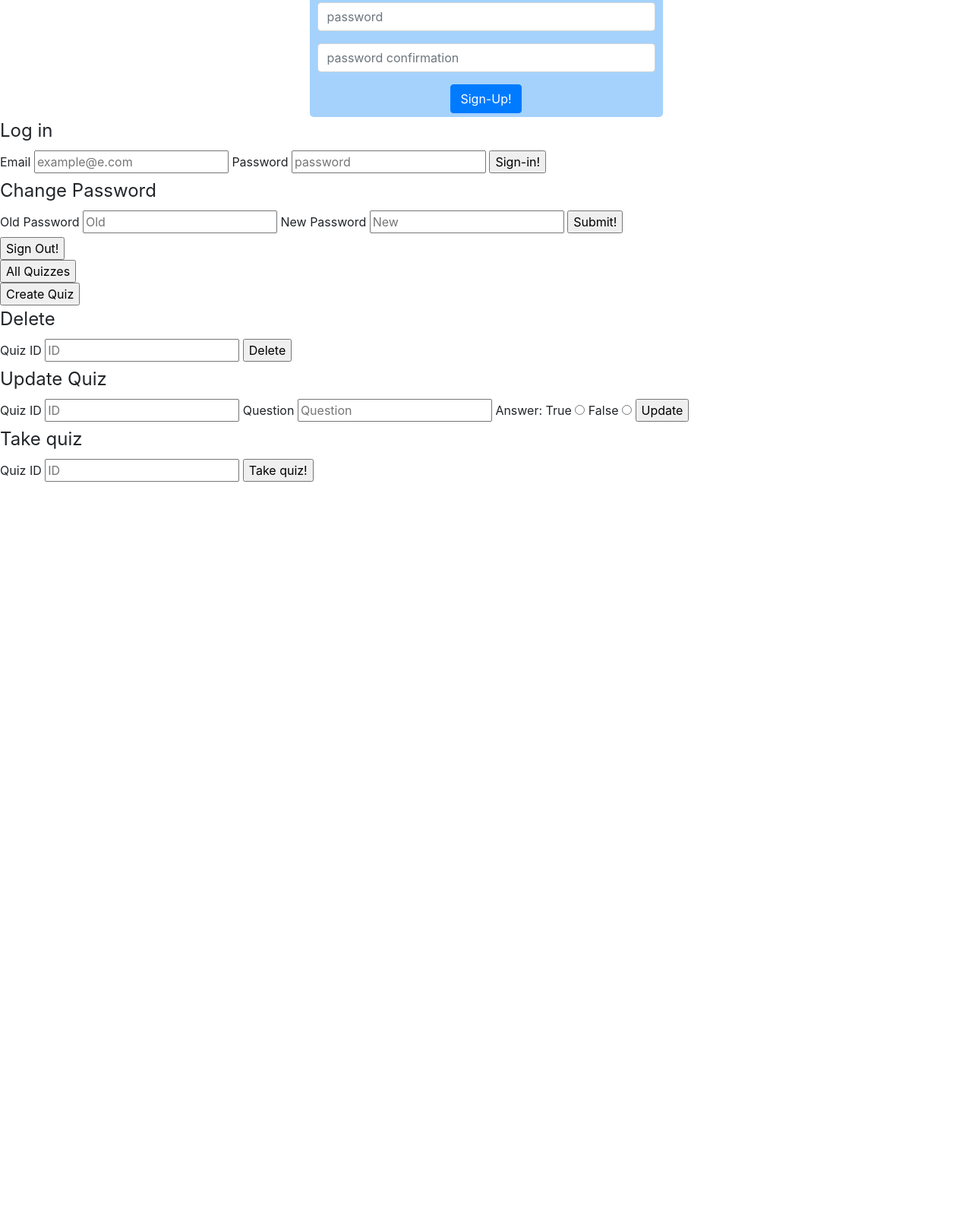
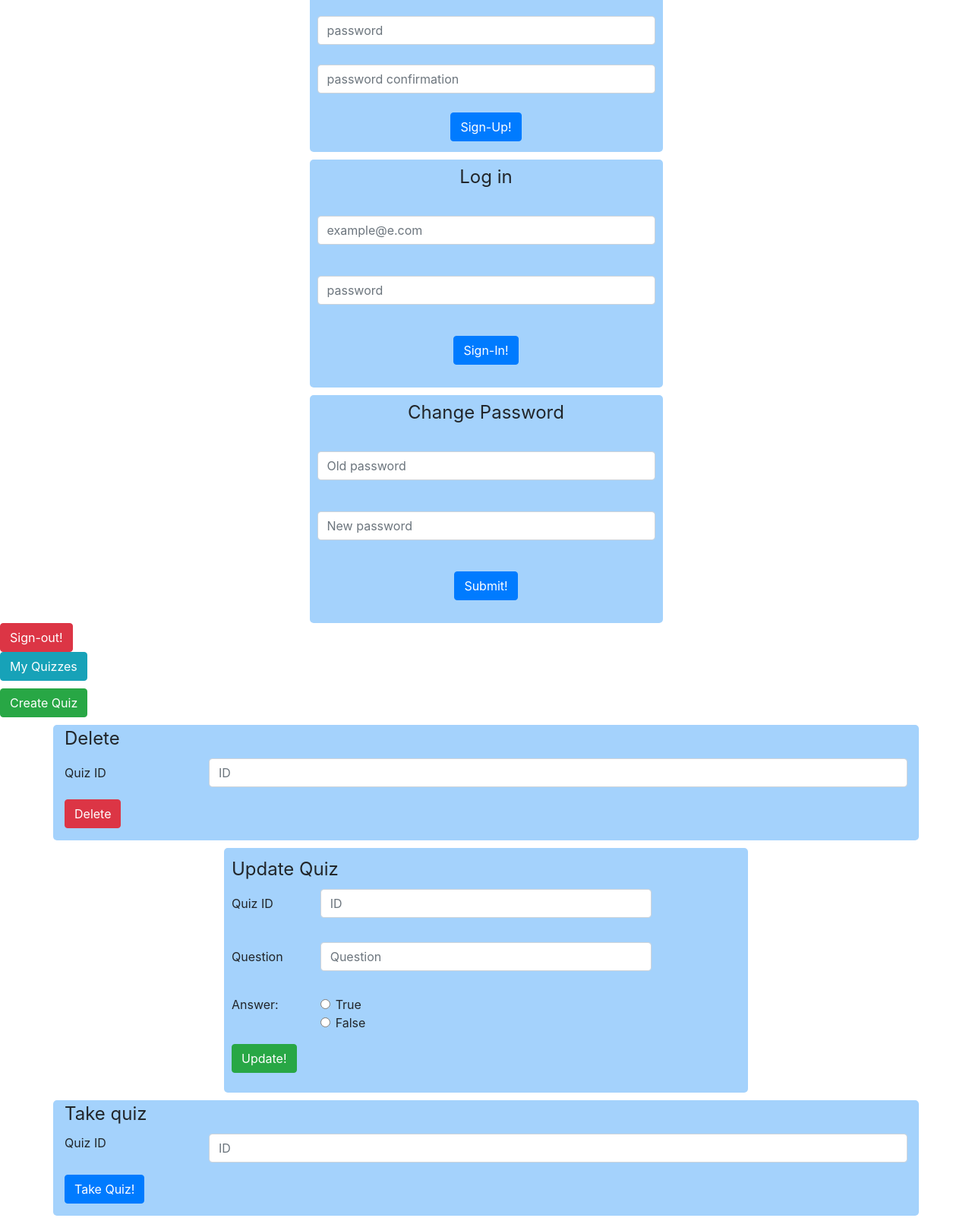
Before and after one commit to guyfredw/quiz-app-client, a website built with webpack: page index.html in a window 1280 px wide. Shown: the part 164-1767 px from the top of the page at 76% size. Before the commit the page ends 819 px from the top, so only its background shows below. Built offline with nearby package versions, Linux system fonts and the light colour scheme.

Commit message:
Styling with Bootstrap
Styled forms and buttons

```diff
--- a/assets/scripts/app.js
+++ b/assets/scripts/app.js
@@ -35,4 +35,6 @@ $(() => {
   $('#take-quiz').on('submit', quizEvents.onShowQuiz)
   // Test quiz form
   $('#show-quiz').on('submit', quizEvents.onTakeQuiz)
+  // hide myTest
+  $('#myTest').hide()
 })
--- a/assets/scripts/quiz/events.js
+++ b/assets/scripts/quiz/events.js
@@ -88,6 +88,7 @@ const onTakeQuiz = function (event) {
   console.log('isCorrect: ' + store.isCorrect)
 
   const myAnswer = Boolean(data.quiz.isCorrect)
+
   if (myAnswer === store.isCorrect) {
     ui.correctAnswer()
   } else if (myAnswer !== store.isCorrect) {
--- a/assets/scripts/quiz/ui.js
+++ b/assets/scripts/quiz/ui.js
@@ -3,14 +3,20 @@ const store = require('./../store')
 const onGetQuizzesSuccess = function (response) {
   // clear the display quiz div
   $('#display-quizzes').html('')
+  // set the height for the display
+  $('#display-quizzes').css('height', '200px')
+  $('#display-quizzes').css('border', 'solid gray')
+  $('#display-quizzes').css('border-width', '1px')
+
   // display all the quizzes
   response.quizzes.forEach(quiz => {
     $('#display-quizzes').append(`
+      <div class='myQuiz'>
       <h5> ${quiz.text} </h5>
       <h6> ${quiz._id} </h6>
       <p> A) True </p>
       <p> B) False </p>
-      <p> Answer: ${quiz.isCorrect}</p>
+      </div>
       `)
   })
 }
@@ -69,6 +75,7 @@ const onShowQuizFail = function () {
 
 // function called by onShowQuizSuccess to display the quiz in the browser
 const displayQuiz = function (response) {
+  $('#myTest').show()
   $('#show-quiz').html('')
   $('#show-quiz').append(`
     <h5> ${response.quiz.text} </h5>
@@ -76,7 +83,7 @@ const displayQuiz = function (response) {
     <input type='radio' name=quiz[isCorrect] value='true'>
     <label for='false'>False</label>
     <input type='radio' name=quiz[isCorrect] value=''>
-    <input type='submit' value='Submit'>
+    <button type='submit' class='btn btn-primary'>Submit</button>
     `)
   // to facilitate the comparison between the strings it is easier
   // to use a falsy value for the false radio input
--- a/assets/styles/index.scss
+++ b/assets/styles/index.scss
@@ -1,4 +1,9 @@
 @import '~bootstrap/scss/bootstrap';
+
+h1 {
+  text-align: center;
+  color: #308dff;
+}
 
 .form-row {
   width: 50%;
@@ -8,4 +13,45 @@
   background-color: #a4d2fc;
   border-radius: 5px;
   padding: 5px;
+  height:300px;
 }
+
+.container {
+  margin-top: 10px;
+}
+
+#create-quiz-form, #update-quiz-form {
+  background-color: #a4d2fc ;
+  padding: 10px;
+  max-width: 690px;
+  margin: 0 auto;
+  border-radius: 5px;
+}
+
+#display-quizzes {
+  overflow-y: scroll;
+  margin: 0 auto;
+}
+
+.myQuiz {
+  background-color: white;
+  border-radius: 5px;
+  border: solid gray;
+  width: 50%;
+  padding: 10px;
+  margin: 0 auto;
+  margin-bottom: 5px;
+  margin-top: 5px;
+}
+
+.del-row {
+  background-color: #a4d2fc;
+  border-radius: 5px;
+}
+
+#myTest {
+  background-color: #a4d2fc;
+  border-radius: 5px;
+  padding: 10px;
+  margin: 0 auto;
+}
--- a/index.html
+++ b/index.html
@@ -12,13 +12,11 @@
       <script src="public/application.js" type="text/javascript" charset="utf-8" defer></script>
     </head>
     <body>
-      <div class='page-header'>
       <h1>Quizo</h1>
-    </div>
       <p id='update'></p>
       <!-- sign up form -->
+      <div class='container sign-up'>
       <form id='sign-up-form'>
-        <div class='container sign-up'>
         <div class='form-row'>
         <div class='col-12'>
         <legend>Register</legend>
@@ -39,81 +37,191 @@
         <button type='submit' class="btn btn-primary">Sign-Up!</button>
       </div>
       </div>
+      </form>
+      </div>
+
+      <!-- sign in form -->
+      <div class='container'>
+      <form id='sign-in-form'>
+          <div class='form-row'>
+        <div class='col-12'>
+        <legend>Log in</legend>
+      </div>
+        <div class='form-group col-12'>
+        <label for='sign-in-email' class='sr-only'>Email</label>
+        <input type='email' class="form-control" name=credentials[email] placeholder="example@e.com">
+      </div>
+      <div class='form-group col-12'>
+        <label for='sign-in-password' class='sr-only'>Password</label>
+        <input type='password' class="form-control" name=credentials[password] placeholder='password'>
+      </div>
+      <div class='col-12'>
+        <button type='submit' class='btn btn-primary'>Sign-In!</button>
+      </div>
+    </div>
+    </form>
+    </div>
+
+
+      <!-- change password form -->
+      <div class='container'>
+      <form id='change-pass-form'>
+        <div class='form-row'>
+          <div class='col-12'>
+        <legend>Change Password</legend>
+      </div>
+      <div class='form-group col-12'>
+        <label for='Old Password' class='sr-only'>Old Password</label>
+        <input type='password' class="form-control" name=passwords[old] placeholder='Old password'>
+      </div>
+      <div class='form-group col-12'>
+        <label for='New Password' class='sr-only'>New Password</label>
+        <input type='password' class="form-control" name=passwords[new] placeholder='New password'>
+      </div>
+      <div class='col-12'>
+        <button type='submit' class='btn btn-primary'>Submit!</button>
+      </div>
       </div>
       </form>
-      <!-- sign in form -->
-      <form id='sign-in-form'>
-        <legend>Log in</legend>
-        <label for='sign-in-email'>Email</label>
-        <input type='email' name=credentials[email] placeholder="example@e.com">
-        <label for='sign-in-password'>Password</label>
-        <input type='password' name=credentials[password] placeholder='password'>
-        <input type='submit' value='Sign-in!'>
-      </form>
-      <!-- change password form -->
-      <form id='change-pass-form'>
-        <legend>Change Password</legend>
-        <label for='Old Password'>Old Password</label>
-        <input type='password' name=passwords[old] placeholder='Old'>
-        <label for='New Password'>New Password</label>
-        <input type='password' name=passwords[new] placeholder='New'>
-        <input type='submit' value='Submit!'>
-      </form>
+    </div>
       <!-- sign out -->
       <form id='sign-out-form'>
-        <input type='submit' value='Sign Out!'>
+        <button type='submit' class='btn btn-danger'>Sign-out!</button>
       </form>
       <!-- show quizzes -->
       <form id='index-quiz-form'>
-        <input type='submit' value='All Quizzes'>
+        <button type='submit' class='btn btn-info'>My Quizzes</button>
       </form>
 
+      <div class='container'>
       <div id='display-quizzes'></div>
+    </div>
      <!-- when the user clicks on create quiz -->
       <form id='create-quiz'>
-        <input type='submit' value='Create Quiz'>
+        <button type='submit' class='btn btn-success'>Create Quiz</button>
       </form>
       <!-- show this form where the user can input the question and answer -->
+      <div class='container'>
       <form id='create-quiz-form'>
+      <div class='row'>
+          <div class='col-12'>
         <legend>Create Question:</legend>
-        <label for='question'>Question</label>
-        <input type='text' name=quiz[text] placeholder='Question'>
-        <label for='answer'>Answer:</label>
-        <label for='true'>True</label>
-        <input type='radio' name=quiz[isCorrect] value='true'>
-        <label for='false'>False</label>
-        <input type='radio' name=quiz[isCorrect] value='false'>
-        <input type='submit' value='Create!'>
+      </div>
+    </div>
+    <div class='form-group row'>
+        <label for='question' class='col-sm-2 col-form-label'>Question:</label>
+      <div class='form-group col-8'>
+        <input type='text' class='form-control' name=quiz[text] placeholder='Question'>
+      </div>
+    </div>
+      <fieldset class='form-group'>
+        <div class='row'>
+        <legend class='col-form-label col-sm-2 pt-0'>Answer:</legend>
+        <div class='col-10'>
+      <div class='form-check'>
+        <input class="form-check-input" type='radio' name=quiz[isCorrect] value='true'>
+        <label class="form-check-label" for='true'>True</label>
+      </div>
+      <div class='form-check'>
+        <input class="form-check-input" type='radio' name=quiz[isCorrect] value='false'>
+        <label class="form-check-label" for='false'>False</label>
+      </div>
+    </div>
+  </div>
+  </fieldset>
+  <div class='form-group row'>
+    <div class='col-12'>
+        <button type='submit' class='btn btn-success'>Create!</button>
+      </div>
+    </div>
       </form>
+    </div>
       <!-- delete form -->
+      <div class='container'>
       <form id='delete-quiz-form'>
+        <div class='row del-row'>
+          <div class='col-12'>
         <legend>Delete</legend>
+      </div>
+        <div class='form-group col-2'>
+        <label for='QuizId' class='col-form-label'>Quiz ID</label>
+      </div>
+      <div class='form-group col-10'>
+        <input type='text' class='form-control' name=credentials[id] placeholder='ID'>
+      </div>
+      <div class='form-group col-12'>
+        <button type='submit' class='btn btn-danger'>Delete</button>
+      </div>
+    </div>
+      </form>
+    </div>
+
+      <!-- update form -->
+      <div class='container'>
+      <form id='update-quiz-form'>
+        <div class='row'>
+          <div class='col-12'>
+        <legend>Update Quiz</legend>
+      </div>
+    </div>
+    <div class='form-group row'>
+        <label class='col-sm-2 col-form-label' for='QuizId'>Quiz ID</label>
+        <div class='form-group col-8'>
+        <input type='text' class='form-control' name=credentials[id] placeholder='ID'>
+      </div>
+    </div>
+    <div class='form-group row'>
+        <label class='col-sm-2 col-form-label' for='question'>Question</label>
+        <div class='form-group col-8'>
+        <input type='text' class='form-control' name=quiz[text] placeholder='Question'>
+      </div>
+      </div>
+      <fieldset class='form-group'>
+        <div class='row'>
+        <legend class='col-form-label col-sm-2 pt-0'>Answer:</legend>
+        <div class='col-10'>
+      <div class='form-check'>
+        <input class="form-check-input" type='radio' name=quiz[isCorrect] value='true'>
+        <label class="form-check-label" for='true'>True</label>
+      </div>
+      <div class='form-check'>
+        <input class="form-check-input" type='radio' name=quiz[isCorrect] value='false'>
+        <label class="form-check-label" for='false'>False</label>
+      </div>
+    </div>
+  </div>
+  </fieldset>
+      <div class='form-group row'>
+        <div class='col-12'>
+        <button type='submit' class='btn btn-success'> Update! </button>
+      </div>
+    </div>
+      </form>
+    </div>
+      <!-- take quiz form -->
+      <div class='container'>
+      <form id='take-quiz'>
+        <div class='row del-row'>
+          <div class='col-12'>
+        <legend>Take quiz</legend>
+      </div>
+      <div class='form-group col-2'>
         <label for='QuizId'>Quiz ID</label>
-        <input type='text' name=credentials[id] placeholder='ID'>
-        <input type='submit' value='Delete'>
+      </div>
+      <div class='form-group col-10'>
+        <input type='text' name=credentials[id] class='form-control' placeholder='ID'>
+        </div>
+        <div class='form-group col-12' id='btn-div'>
+        <button type='submit' class='btn btn-primary'>Take Quiz!</button>
+      </div>
+      </div>
       </form>
-      <!-- update form -->
-      <form id='update-quiz-form'>
-        <legend>Update Quiz</legend>
-        <label for='QuizId'>Quiz ID</label>
-        <input type='text' name=credentials[id] placeholder='ID'>
-        <label for='question'>Question</label>
-        <input type='text' name=quiz[text] placeholder='Question'>
-        <label for='answer'>Answer:</label>
-        <label for='true'>True</label>
-        <input type='radio' name=quiz[isCorrect] value='true'>
-        <label for='false'>False</label>
-        <input type='radio' name=quiz[isCorrect] value='false'>
-        <input type='submit' value='Update'>
-      </form>
-      <!-- take quiz form -->
-      <form id='take-quiz'>
-        <legend>Take quiz</legend>
-        <label for='QuizId'>Quiz ID</label>
-        <input type='text' name=credentials[id] placeholder='ID'>
-        <input type='submit' value='Take quiz!'>
-      </form>
+    </div>
+    <div class='container'>
+      <div id='myTest'>
       <form id='show-quiz'></form>
       <p id='result'></p>
+    </div>
+    </div>
     </body>
 </html>
```
